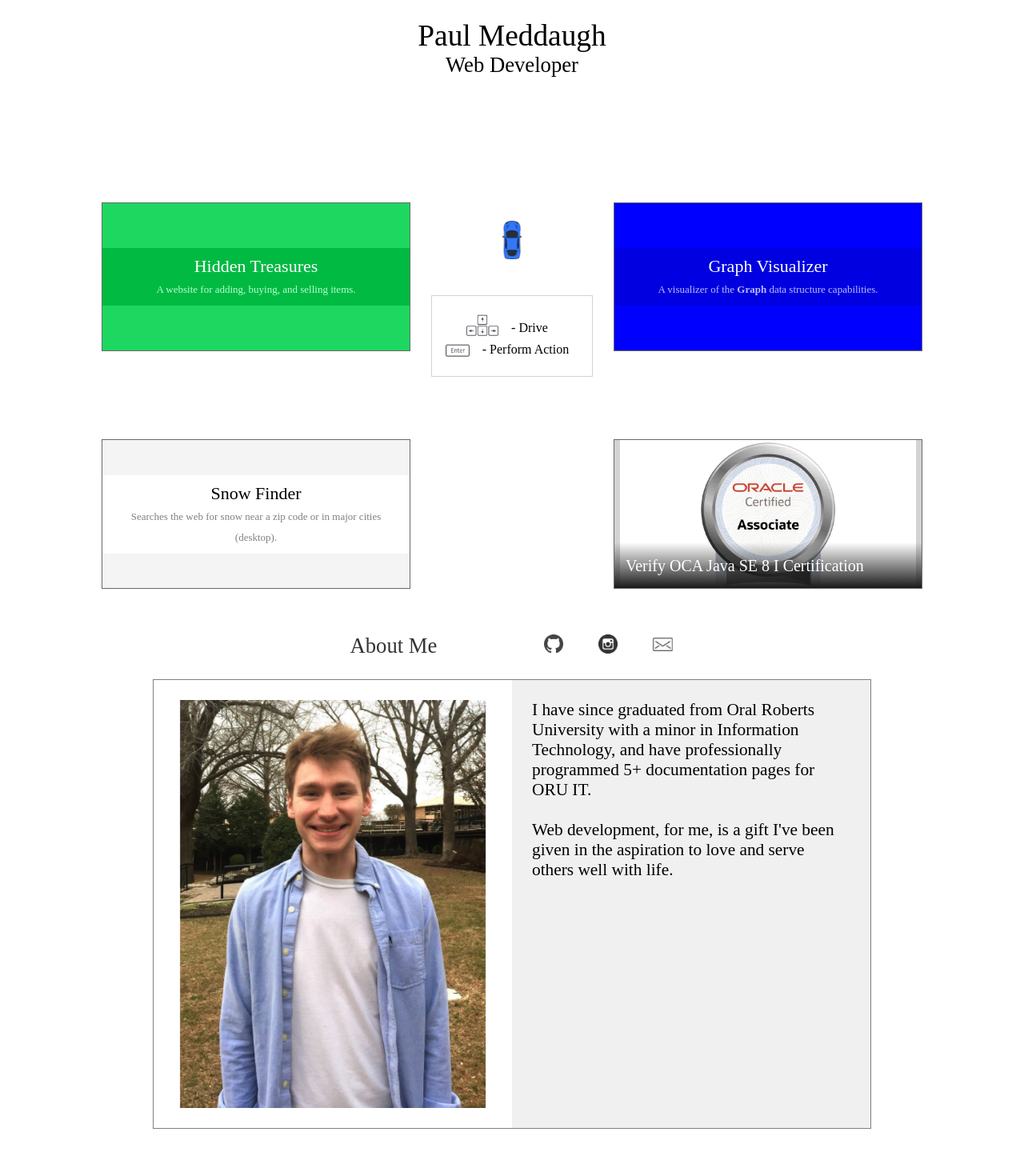
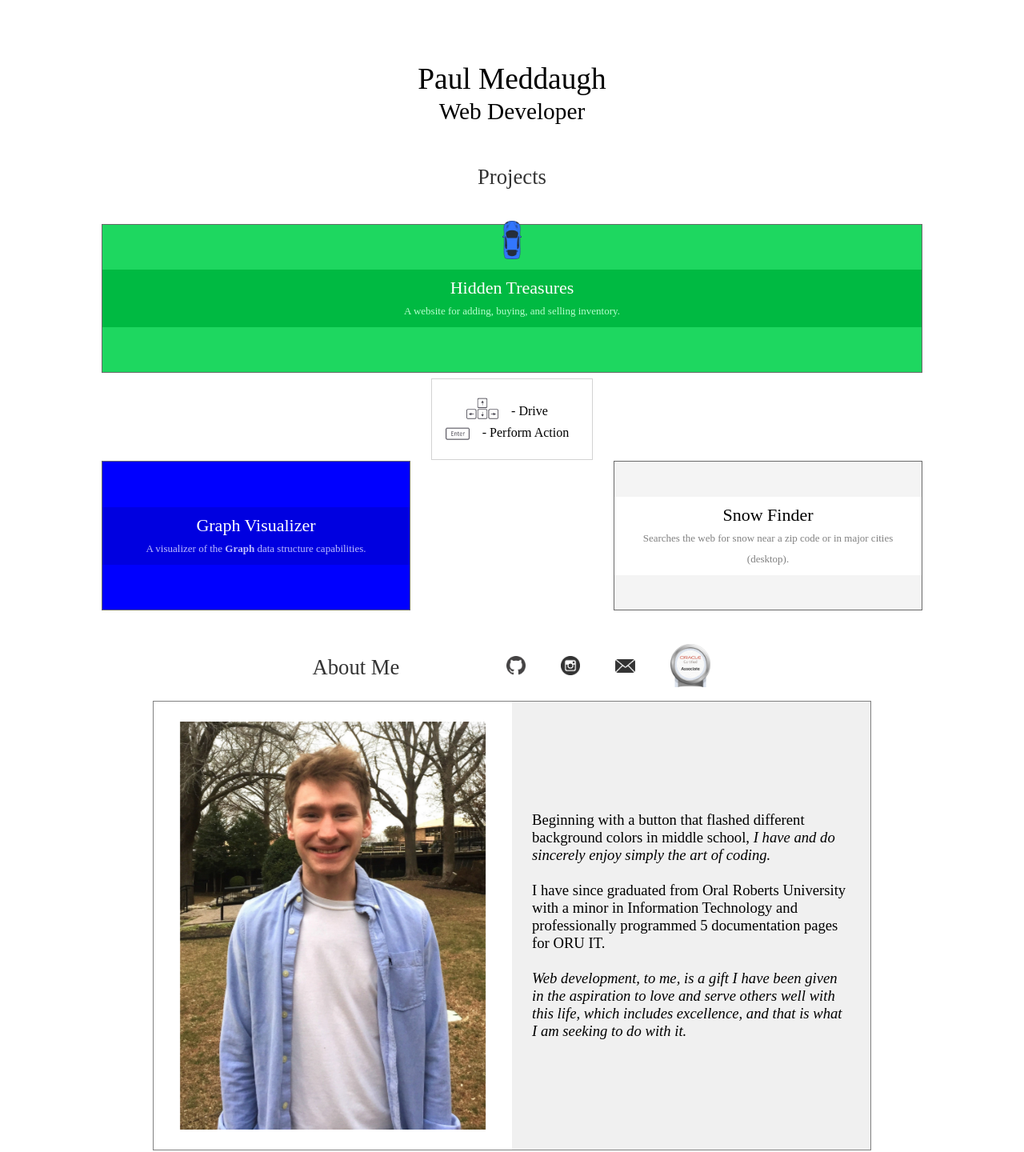
Before and after one commit to paulmeddaugh/Portfolio, a plain HTML site: page index.html in a window 1280 px wide. Shown: the part 100-1540 px from the top of the page at 80% size. Drawn offline with Linux system fonts and the light colour scheme.

Commit message:
Changed the OCA badge to an icon rather than a section in the projects Added a certification page for displaying Java certification Fixed window not scrolling to the top on reload Changed email icon Wrote bio content

```diff
--- a/index.html
+++ b/index.html
@@ -28,18 +28,19 @@
             <span id="closeInstructions">X</span>
         </div>
 
-        <h1 class="flexCenter">Paul Meddaugh</br><span>Web Developer</span></h1>
+        <h1>Paul Meddaugh</br><div>Web Developer</div></h1>
 
+        <h2>Projects</h2>
         <div id="projectGrid">
             <div class="project flexCenter" id="projHF">
                 <figure id="hiddenFields" class="flexCenter">
                     <div class="projectText" id="projHFText">
                         Hidden Treasures</br>
                         <span class="projectDescrip">
-                            A website for adding, buying, and selling items.
+                            A website for adding, buying, and selling inventory.
                         </span>
                     </div>
-                    <a class="translateCenter" href="http://34.174.108.159/">Visit</a>
+                    <a class="translateCenter" href="http://34.174.108.159/">Discover</a>
                 </figure>
             </div>
             <div class="project flexCenter" id="projGV">
@@ -64,15 +65,6 @@
                     <a class="translateCenter" href="./resources/Snow Finder.exe" download>Download</a>
                 </figure>
             </div>
-            <div class="project flexCenter" id="aboutMe">
-                <div class="flexCenter">
-                    <figure id="meFig" class="flexCenter">
-                        <img src="./resources/OCAJSE8.jpg" alt="Java 8 Certification Badge">
-                        <a class="translateCenter" href="mailto:paul.meddaugh@gmail.com?subject=OCA%20Java%20SE%208%20I%20Verification&body=Hey%20Paul!%0D%0DI'd%20love%20to%20verify%20your%20OCA%20Java%20SE%208%20I%20Certification!%0D">E-mail</a>
-                        <div class="projectText"><span id="aboutMeText">Verify OCA Java SE 8 I Certification<span></div>
-                    </figure>
-                </div>
-            </div>
         </div>
 
         <div class="header">
@@ -89,23 +81,31 @@
             </div>
             <div class="headerLinkContainer flexCenter">
                 <a class="noUnderline" href="mailto:paul.meddaugh@gmail.com">
-                    <img id="emailIcon" src="./resources/email-icon.jpg" alt="E-mail" />
+                    <img id="emailIcon" src="./resources/email-icon5.png" alt="E-mail" />
+                </a>
+            </div>
+            <div class="headerLinkContainer flexCenter">
+                <a class="noUnderline" href="./page/certification.html">
+                    <img id="ocaIcon" src="./resources/OCAJSE8.png" alt="OCA Java SE 8" />
                 </a>
             </div>
         </div>
+
         <div class="aboutMeSection flexCenter">
             <div class="content flexCenter">
                 <figure class="flexCenter" id="bigPicture">
                     <img src="../resources/Portrait.jpg" alt="Flash was too bright">
                 </figure>
-                <div class="bioContent">
+                <div class="bioContent flexCenter">
+                    <span>Beginning with a button that flashed different background colors in middle
+                    school, <i>I have and do sincerely enjoy simply the art of coding.</i></span></br>
 
+                    <span>I have since graduated from Oral Roberts University with a minor in Information Technology
+                    and professionally programmed 5 documentation pages for ORU IT.</span></br>
 
-                    I have since graduated from Oral Roberts University with a minor in Information Technology,
-                    and have professionally programmed 5+ documentation pages for ORU IT.</br></br>
-
-                    Web development, for me, is a gift I've been given in the aspiration to love and
-                    serve others well with life.
+                    <span><i>Web development, to me, is a gift I have been given in the aspiration to love and
+                    serve others well with this life, which includes excellence, and that is what I am
+                    seeking to do with it.</i></span>
                 </div>
             </div>
         </div>
--- a/scripts/car.js
+++ b/scripts/car.js
@@ -117,6 +117,7 @@ window.addEventListener("load", () => {
     if (calculateFPS) currentFPS++;
 
     let velocity = carProps.getVelocity();
+
     let angle = carProps.getAngle();
     let carPoint = carProps.getPoint(), newPoint;
 
--- a/scripts/index.js
+++ b/scripts/index.js
@@ -4,10 +4,12 @@ import { getElementBounds, mobileCheck, pointOnLine } from './utility.js';
 export const MOBILE = mobileCheck();
 
 window.addEventListener("load", () => {
-    window.scroll({
-        top: 0,
-        left: 0
-    });
+    setTimeout(() => {
+        window.scroll({
+            top: 0,
+            left: 0
+        });
+    }, 5);
 });
 
 document.getElementById('snowFinder').getElementsByTagName('A')[0].addEventListener('click', (e) => {
--- a/scripts/instructions.js
+++ b/scripts/instructions.js
@@ -12,6 +12,7 @@ window.addEventListener("load", () => {
 
     if (MOBILE) {
         instructions.style.display = 'none';
+        instructions.style.zIndex = 0;
         return;
     }
 
@@ -34,10 +35,12 @@ export function highlightInstructions () {
 }
 
 document.getElementById('closeInstructions').addEventListener("click", (e) => {
-    if (e.currentTarget.style.opacity > 0) {
-        instructions.style.opacity = 0;
-        e.stopPropagation();
-    }
+    instructions.style.opacity = 0;
+    setTimeout(() => { // Lets transition happen
+        instructions.style.zIndex = 0;
+    }, 1000);
+
+    e.stopPropagation();
 });
 
 function setInstructionTimeouts() {
@@ -48,6 +51,9 @@ function setInstructionTimeouts() {
     // Closes instructions
     setTimeout(() => {
         instructions.style.opacity = 0;
+        setTimeout(() => { // Lets transition happen
+            instructions.style.zIndex = 0;
+        }, 1000);
     }, 10000);
 }
 
--- a/scripts/utility.js
+++ b/scripts/utility.js
@@ -12,13 +12,35 @@ import { Point, Rectangle } from "./shapes.js";
 }
 
 /**
+ * Memoizes the results of a function, providing caching for its results.
+ *
+ * @param {function} fn The function to memoize.
+ * @returns A function wrapping the function to memoize with caching.
+ */
+function memoize (fn) {
+    let cache = {};
+    return (...args) => {
+        let n = args[0];
+        if (n in cache) {
+            return cache[n];
+        }
+        else {
+            let result = fn(n);
+            cache[n] = result;
+            return result;
+        }
+    }
+}
+
+/**
  * Generates the beginning co-ordinates and ending co-ordinates of an element and returns the points in
  * a {@link Rectangle} object.
  *
- * @param {*} el The element to find its beginning an ending point.
+ * @param {*} el The element to find its beginning and ending point.
  * @returns A {@link Rectangle} object with the two {@link Point} objects.
  */
- export function getElementBounds (el) {
+export function getElementBounds (el) {
+
     let p1 = new Point(el.getBoundingClientRect().left + window.scrollX,
         el.getBoundingClientRect().top + window.scrollY);
 
--- /dev/null
+++ b/styles/certification.css
@@ -0,0 +1,25 @@
+html, body {
+    width: 100%;
+    height: 100%;
+}
+
+body {
+    margin: 0;
+    display: flex;
+    flex-direction: column;
+    text-align: center;
+}
+
+a {
+    margin: 10px auto;
+    text-decoration: none;
+    border-bottom: 1px solid blue;
+}
+
+img {
+    width: 20px;
+}
+
+embed {
+    flex: 1;
+}
--- a/styles/commonStyles.css
+++ b/styles/commonStyles.css
@@ -71,6 +71,11 @@ a[class="noUnderline"] {
     height: 17px;
 }
 
+#ocaIcon {
+    width: 50px;
+    height: 54px;
+}
+
 .headerLinkContainer { /* Resizes link container for the car highlighting */
     height: 100%;
     border: 2px solid transparent;
@@ -81,8 +86,8 @@ h2 {
     position: relative;
     margin: 0;
     color:black;
-    font: 22pt Corbel Light;
-    padding: 15px 0px;
+    font: 20pt Corbel Light;
+    padding: 10px 0px;
     background-color: white;
     width: 100%;
     opacity: .8;
--- a/styles/index.css
+++ b/styles/index.css
@@ -3,15 +3,19 @@ body {
 }
 
 h1 {
-    height: 40vh;
+    height: 32vh;
     font: 28pt Corbel;
     text-align: center;
+    display: flex;
+    justify-content: end;
     flex-direction: column;
     margin: 0;
+    padding-bottom: 5vh;
 }
 
-h1 > span {
-    font: 20pt Corbel Light;
+h1 > div {
+    font: 22pt Corbel Light;
+    padding-top: 3px;
 }
 
 #car {
@@ -31,7 +35,7 @@ h1 > span {
 
 #instructions {
     position: absolute;
-    top: 65%;
+    top: 78%;
     left: 50%;
     -ms-transform: translate(-50%, -50%);
     transform: translate(-50%, -50%);
@@ -61,6 +65,15 @@ h1 > span {
     top: -5px;
 }
 
+#instructions:hover {
+    border: 1px solid gold;
+    background: #fffade;
+}
+
+#instructions:hover #closeInstructions {
+    opacity: 1;
+}
+
 #closeInstructions {
     position: absolute;
     right: 15px;
@@ -69,6 +82,14 @@ h1 > span {
     font: 8pt Arial;
     transition: .75s ease;
     opacity: 0;
+}
+
+#arrowDownContainer {
+    position: absolute;
+    right: 0%;
+    bottom: 0vh;
+    height: 75px;
+    width: 75px;
 }
 
 #arrowKeys {
@@ -115,23 +136,23 @@ canvas {
 }
 
 #projHF {
-    grid-column: 2;
+    grid-column-start: 2;
+    grid-column-end: 5;
     grid-row: 2;
 }
 
 #projGV {
-    grid-column: 4;
-    grid-row: 2;
-}
-
-#projSF {
     grid-column: 2;
     grid-row: 4;
 }
 
-#aboutMe {
+#projSF {
     grid-column: 4;
     grid-row: 4;
+}
+
+#aboutMe { /* fourth project section */
+
 }
 
 .projectText {
@@ -296,11 +317,12 @@ figure:hover a {
 
 .bioContent {
     padding: 25px;
-    font: 16pt Corbel;
+    font: 14pt Corbel;
     width: 100%;
     height: 70vh;
     background-color: #f0f0f0;
     flex: 1 1 auto;
+    flex-direction: column;
     overflow-y: auto;
     box-sizing: border-box;
 }
@@ -313,7 +335,6 @@ figure:hover a {
     .content {
         flex-direction: column;
         align-items: center;
-        width: unset;
     }
     #bigPicture {
         padding: 30px;
```
Also changed, not shown: page/certification.html (added, +15 -0 lines), resources/GitHub-Mark-32px.png (deleted), resources/OCAJSE8.png (added), resources/email-icon.jpg (deleted), resources/email-icon5.png (added).
